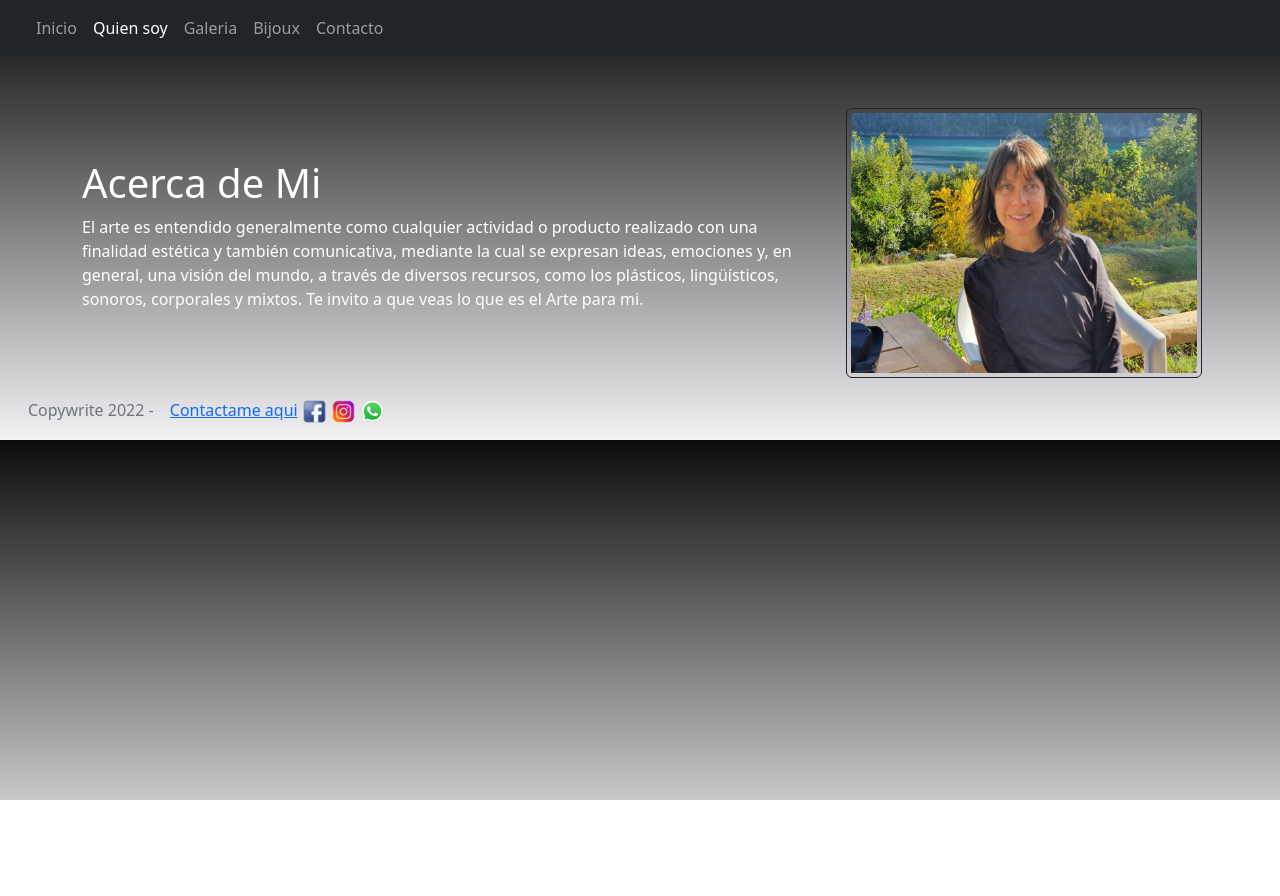
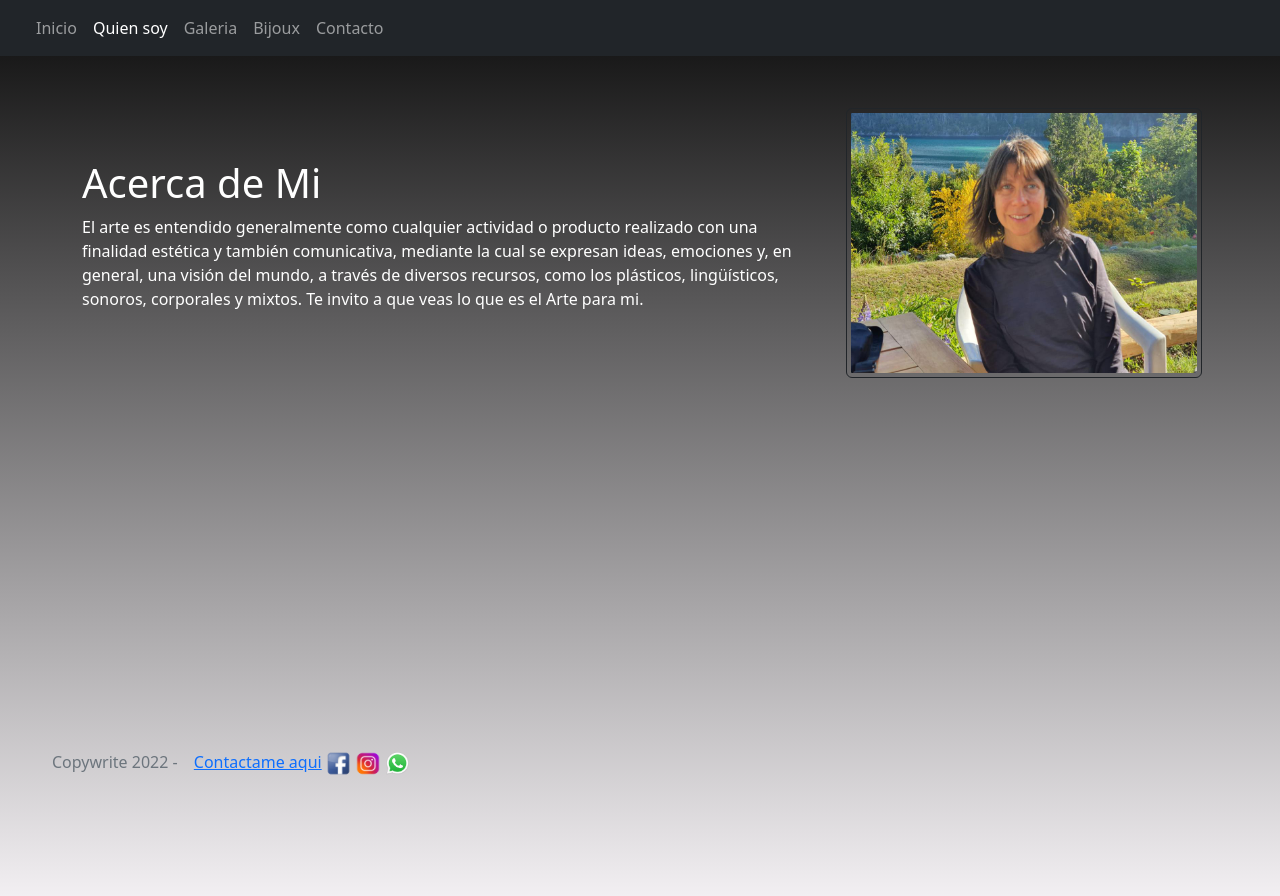
Before and after one commit to YaninaCharas/Galeria_boostrap, a plain HTML site: page pages/quiensoy.html in a window 1280 px wide. Before the commit the page ends 800 px from the top, so only its background shows below. Drawn offline with nearby package versions, Linux system fonts and the light colour scheme.

```diff
--- a/pages/quiensoy.html
+++ b/pages/quiensoy.html
@@ -26,7 +26,7 @@
           </div>
         </div>
       </nav>
-      <section class="container">
+      <section class="container vh-100 ">
         <div class="row mt-5">
             <div class="col-md-8 d-flex flex-column justify-content-center text-white">
                 <h1>Acerca de Mi</h1>
@@ -37,7 +37,7 @@
             </div>
         </div>
       </section>
-      <footer class="m-3">
+      <footer class="m-3 footer_formularios_fijo">
         <span class="text-secondary bg-transparent  justify-content-left align-items-center p-2 m-1">Copywrite 2022 - </span>
         <a href="mailto:info@arte.com">Contactame aqui</a>
         <a href="https://www.facebook.com" target="_blank"><img class="max-red" src="../images/fb.png" alt="fb"></a>
--- a/styles/styles.css
+++ b/styles/styles.css
@@ -22,6 +22,17 @@
     width: 2%;
 }
 
+.footer_formularios_fijo{
+    background-color: transparent;
+    padding: 0.5rem;
+    padding-top: 0.2rem;
+    width: 100%;
+    bottom:0rem;
+    left:1rem;
+    position:fixed;
+}
+
+
 @media screen and (max-width: 770px) {
     .max-altura{
         margin-left: 20%;
```
Also changed, not shown: pages/contacto.html (+1 -1 lines).
